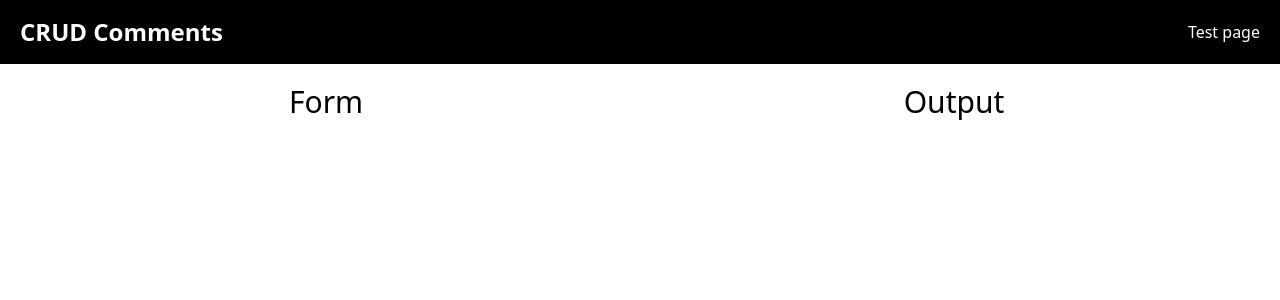
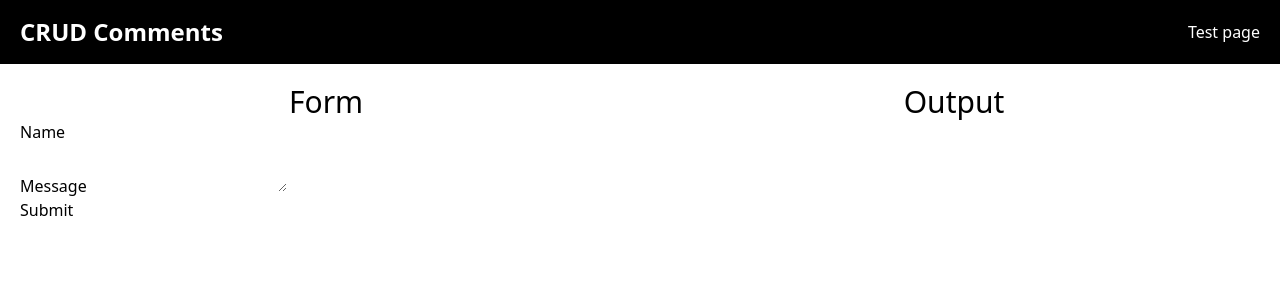
Before and after one commit to ShawnHosea/react-frontend-crudl, a Next.js app: page / in a window 1280 px wide. Shown: the top 300 px of the page. Built offline with nearby package versions, Linux system fonts and the light colour scheme.

Commit message:
Checkpoint

```diff
--- a/pages/index.js
+++ b/pages/index.js
@@ -15,7 +15,15 @@ export default function Home() {
             <div>
               <h1 className='text-3xl text-center'>Form</h1>
               <form>
-                <input></input>
+                <div>
+                  <label htmlFor="name">Name</label>
+                  <input id="name" type="text" />
+                </div>
+                <div>
+                  <label htmlFor="message">Message</label>
+                  <textarea id="message" />
+                </div>
+                <button type="submit">Submit</button>
               </form>
             </div>
 
```
Also changed, not shown: 1 other file (tests, documents, lock files or other folders).
